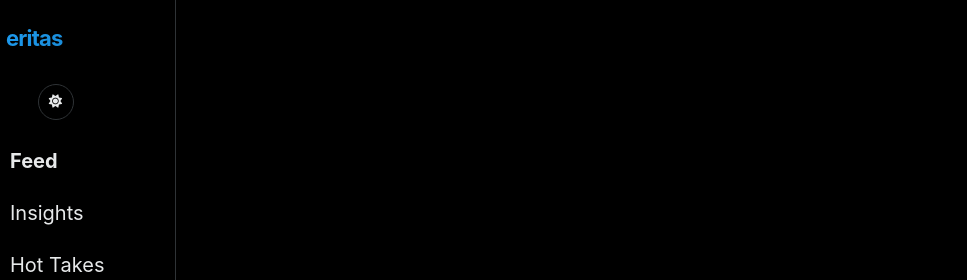
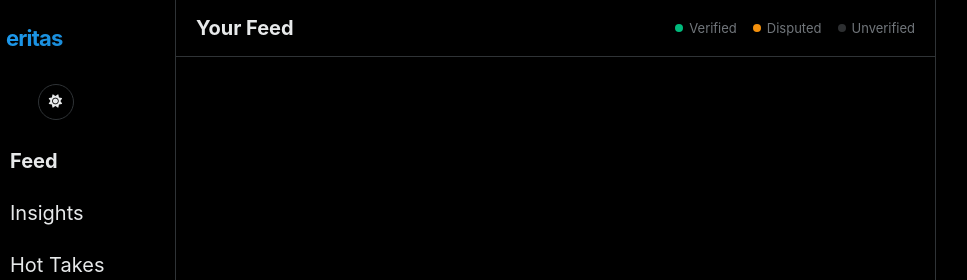
Before and after one commit to SheillaO/Veritas, a website built with Vite: page index.html in a window 1280 px wide. Shown: the top 280 px of the page, 204-1171 px from the left. Built offline with nearby package versions, Linux system fonts and the light colour scheme.

Commit message:
Update index.html

```diff
--- a/index.html
+++ b/index.html
@@ -50,3 +50,13 @@
             <span class="version-tag">Beta 0.1</span>
           </div>
           </aside>
+
+    <main>
+      <div class="topbar">
+        <h2 class="feed-title">Your Feed</h2>
+        <div class="trust-legend">
+          <span class="legend-item"><span class="dot green"></span>Verified</span>
+          <span class="legend-item"><span class="dot amber"></span>Disputed</span>
+          <span class="legend-item"><span class="dot gray"></span>Unverified</span>
+        </div>
+      </div>
```
